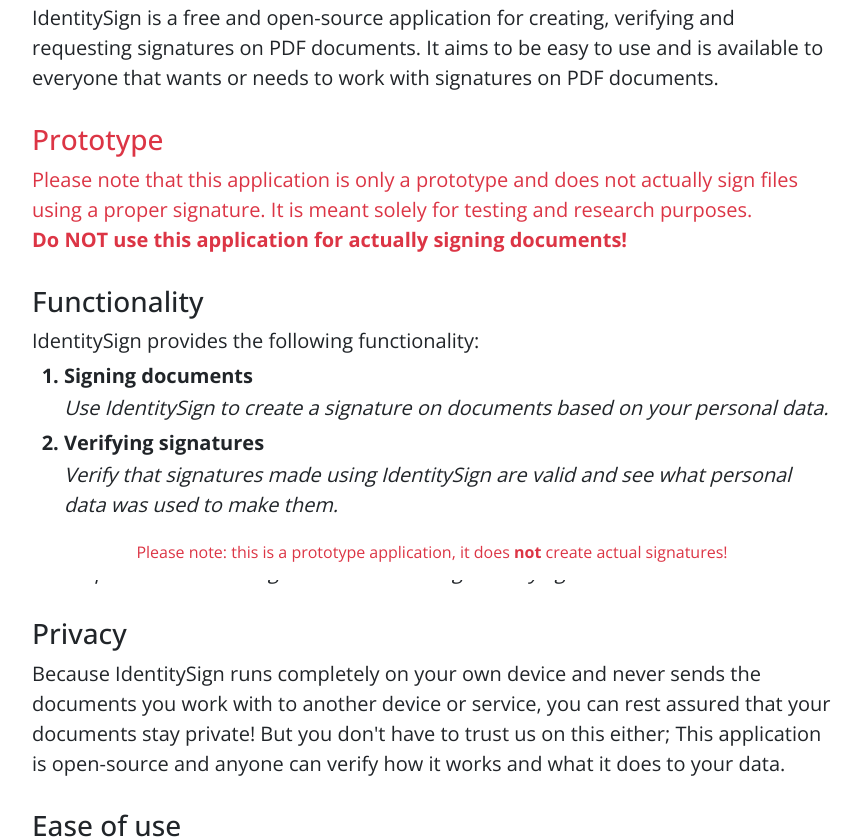
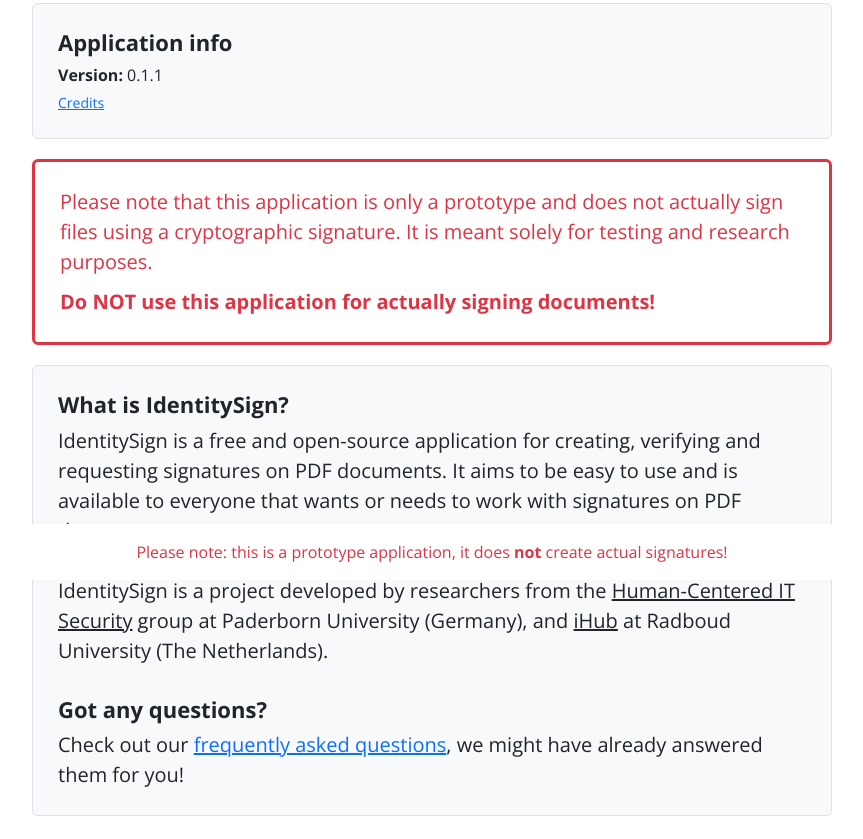
Before and after one commit to yoricklast/IdentitySign, a SvelteKit app: page /about in a window 1280 px wide. Shown: the part 220-1059 px from the top of the page, without its empty margins (208-1071 px from the left). Built offline with nearby package versions, Linux system fonts and the light colour scheme.

Commit message:
Changes to about page

```diff
--- a/package.json
+++ b/package.json
@@ -17,6 +17,7 @@
     "@sveltejs/adapter-static": "^3.0.0",
     "@sveltejs/kit": "^2.0.0",
     "@sveltejs/vite-plugin-svelte": "^3.0.0",
+    "@types/node": "^20.14.2",
     "@typescript-eslint/eslint-plugin": "^7.12.0",
     "@typescript-eslint/parser": "^7.12.0",
     "eslint": "^8.39.0",
--- a/src/app.d.ts
+++ b/src/app.d.ts
@@ -7,6 +7,7 @@ declare global {
     // interface PageData {}
     // interface Platform {}
   }
+  const APPLICATION_VERSION: string;
 }
 
 export {};
--- a/src/routes/+page.svelte
+++ b/src/routes/+page.svelte
@@ -21,7 +21,8 @@
 
     <div class="infoblock rounded border">
       <h2>
-        <i class="bi bi-pencil-square heading-icon" />Sign documents in three steps
+        <i class="bi bi-pencil-square heading-icon" />Sign documents in three
+        steps
       </h2>
 
       <!-- prettier-ignore -->
--- a/src/routes/about/+page.svelte
+++ b/src/routes/about/+page.svelte
@@ -1,99 +1,83 @@
+<script lang="ts">
+  /*global APPLICATION_VERSION*/
+  const version: string = APPLICATION_VERSION;
+</script>
+
 <div class="narrower position-relative start-50 translate-middle-x">
   <h1 style="margin-top: 10%;">
     <i class="bi bi-info-circle page-icon" />
     About IdentitySign
   </h1>
 
-  <p class="main-text">
-    IdentitySign is a free and open-source application for creating, verifying
-    and requesting signatures on PDF documents. It aims to be easy to use and is
-    available to everyone that wants or needs to work with signatures on PDF
-    documents.
-  </p>
-
-  <h2 class="prototype-warning">Prototype</h2>
-
-  <p class="main-text prototype-warning">
-    Please note that this application is only a prototype and does not actually
-    sign files using a proper signature. It is meant solely for testing and
-    research purposes.<br />
-    <b>Do NOT use this application for actually signing documents!</b>
-  </p>
-
-  <h2>Functionality</h2>
-
-  <div class="main-text">
-    IdentitySign provides the following functionality:
-    <ol>
-      <li>Signing documents</li>
-      <p class="li-p">
-        Use IdentitySign to create a signature on documents based on your
-        personal data.
-      </p>
-      <li>Verifying signatures</li>
-      <p class="li-p">
-        Verify that signatures made using IdentitySign are valid and see what
-        personal data was used to make them.
-      </p>
-      <li>Requesting signatures from others</li>
-      <p class="li-p">
-        Request that others sign a document using IdentitySign.
-      </p>
-    </ol>
+  <div class="infoblock rounded border">
+    <h3>Application info</h3>
+    <p class="version-text">
+      <b>Version:</b>
+      {version}
+    </p>
+    <p class="infoblock-text credits">
+      <a href="/about/credit">Credits</a>
+    </p>
   </div>
 
-  <h2>Privacy</h2>
+  <div class="infoblock rounded warning-block">
+    <p class="infoblock-text main-text prototype-warning">
+      Please note that this application is only a prototype and does not
+      actually sign files using a cryptographic signature. It is meant solely
+      for testing and research purposes.<br />
+    </p>
+    <p class="infoblock-text main-text prototype-warning warning-emph">
+      Do NOT use this application for actually signing documents!
+    </p>
+  </div>
 
-  <p class="main-text">
-    Because IdentitySign runs completely on your own device and never sends the
-    documents you work with to another device or service, you can rest assured
-    that your documents stay private! But you don't have to trust us on this
-    either; This application is open-source and anyone can verify how it works
-    and what it does to your data.
-  </p>
+  <div class="infoblock rounded border">
+    <h3>What is IdentitySign?</h3>
 
-  <h2>Ease of use</h2>
+    <p class="main-text">
+      IdentitySign is a free and open-source application for creating, verifying
+      and requesting signatures on PDF documents. It aims to be easy to use and
+      is available to everyone that wants or needs to work with signatures on
+      PDF documents.
+    </p>
 
-  <p class="main-text">
-    No need to create another account or do complex key management! All you need
-    is your identity wallet containing the attributes you want to sign your
-    documents with.
-  </p>
+    <p class="main-text">
+      IdentitySign is a project developed by researchers from the <a
+        class="text-reset"
+        href="https://en.cs.uni-paderborn.de/its">Human-Centered IT Security</a
+      >
+      group at Paderborn University (Germany), and
+      <a class="text-reset" href="https://ihub.ru.nl/">iHub</a> at Radboud University
+      (The Netherlands).
+    </p>
 
-  <h2>Free! In every sense of the word</h2>
+    <h3>Got any questions?</h3>
 
-  <p class="main-text">
-    No subscriptions or any other payments needed! Anyone can use this
-    application for free, contibute improvements or grab the source code and
-    create their own version!
-  </p>
-
-  <h2>Got any questions?</h2>
-
-  <p class="main-text">
-    Check out our <a href="/faq">frequently asked questions</a>, we might have
-    already answered them for you!
-  </p>
-
-  <a class="button" href="/about/credit">Credits</a>
+    <p class="main-text infoblock-text">
+      Check out our <a href="/faq">frequently asked questions</a>, we might have
+      already answered them for you!
+    </p>
+  </div>
 </div>
 
 <style>
+  .warning-block {
+    border-style: solid;
+    border-color: var(--bs-danger);
+    background: none;
+  }
   .prototype-warning {
     color: var(--bs-danger);
   }
-  ol {
+  .warning-emph {
+    margin-top: 10px;
+    font-weight: bold;
+  }
+  .version-text {
+    margin-bottom: 0px;
+  }
+  .credits {
     margin-top: 5px;
-    margin-bottom: 5px;
-  }
-  li {
-    margin-top: 2px;
-    margin-bottom: 2px;
-    font-weight: 700;
-  }
-  .li-p {
-    font-style: italic;
-    margin-top: 2px;
-    margin-bottom: 5px;
+    font-size: 14px;
   }
 </style>
--- a/src/routes/sign/+page.svelte
+++ b/src/routes/sign/+page.svelte
@@ -115,7 +115,7 @@
    * @param inputAttributes Attributes to obtain.
    */
   async function getYiviData(
-    inputAttributes: WalletAttributeType[]
+    inputAttributes: WalletAttributeType[],
   ): Promise<WalletAttribute[]> {
     // Build string for disclosure
     let attributesToDisclose = Array<string>();
@@ -195,7 +195,7 @@
       await signPdf(files[0]);
     } else {
       alert(
-        "Please select a file and attributes and authenticate using Yivi first!"
+        "Please select a file and attributes and authenticate using Yivi first!",
       );
     }
   }
--- a/src/routes/verify/+page.svelte
+++ b/src/routes/verify/+page.svelte
@@ -27,7 +27,7 @@
       alert("The selected file is not a PDF!");
     } else {
       console.log(
-        `${file.name}: ${file.size} bytes, type: ${file.type}, last modified: ${file.lastModified}`
+        `${file.name}: ${file.size} bytes, type: ${file.type}, last modified: ${file.lastModified}`,
       );
       file.arrayBuffer().then((value) => {
         PDFjs.getDocument(value).promise.then((document) => {
--- a/vite.config.ts
+++ b/vite.config.ts
@@ -1,5 +1,11 @@
 import { sveltekit } from "@sveltejs/kit/vite";
 import { defineConfig } from "vite";
+
+import { readFileSync } from "node:fs";
+import { fileURLToPath } from "node:url";
+
+const path = fileURLToPath(new URL("package.json", import.meta.url));
+const pkg = JSON.parse(readFileSync(path, "utf8"));
 
 export default defineConfig({
   optimizeDeps: {
@@ -16,4 +22,7 @@ export default defineConfig({
     },
   },
   plugins: [sveltekit()],
+  define: {
+    APPLICATION_VERSION: JSON.stringify(pkg.version),
+  },
 });
```
Also changed, not shown: 1 other file (tests, documents, lock files or other folders).
